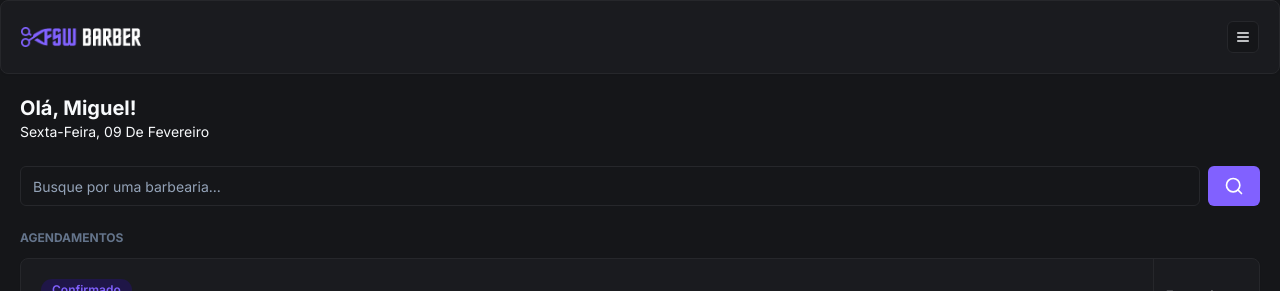
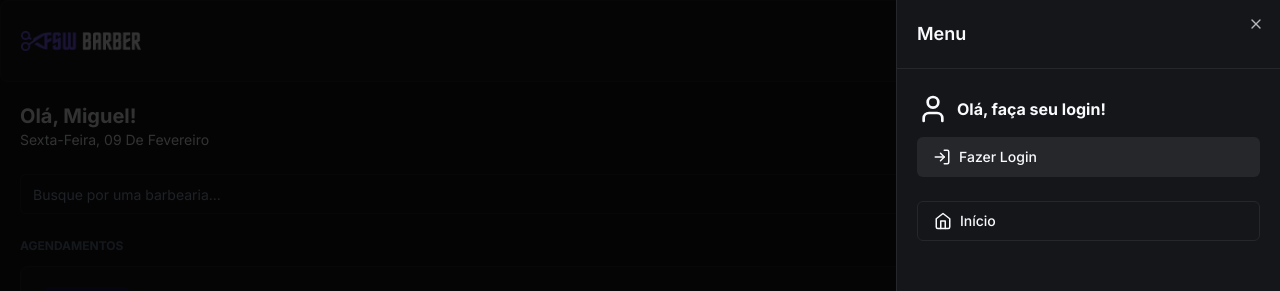
Before and after one commit to oMiguelwnl/Barber, a Next.js app: page / in a window 1280 px wide. Both pictures are taken after a click on the button 1243 px from the left and 37 px from the top of the page. Shown: the top 291 px of the page. Built offline with nearby package versions, Linux system fonts and the light colour scheme; no server answers; the database is empty.

Commit message:
feat: add signIn and signOut

```diff
--- a/app/_components/header.tsx
+++ b/app/_components/header.tsx
@@ -3,17 +3,99 @@
 import Image from "next/image";
 import { Card, CardContent } from "../components/ui/card";
 import { Button } from "../components/ui/button";
-import { MenuIcon } from "lucide-react";
+import {
+  CalendarIcon,
+  HomeIcon,
+  LogInIcon,
+  LogOutIcon,
+  MenuIcon,
+  UserIcon,
+} from "lucide-react";
+import {
+  Sheet,
+  SheetContent,
+  SheetHeader,
+  SheetTitle,
+  SheetTrigger,
+} from "../components/ui/sheet";
+import { signIn, signOut, useSession } from "next-auth/react";
+import { Avatar } from "../components/ui/avatar";
+import { AvatarImage } from "@radix-ui/react-avatar";
+import Link from "next/link";
 
 const Header = () => {
+  const { data, status } = useSession();
+
+  const handleLogoutClick = () => signOut();
+
+  const handleLoginClick = () => signIn("google");
+
   return (
     <Card>
       <CardContent className="p-5 justify-between items-center flex flex-row">
-        <Image src="/logo.png" alt="Logo image" height={18} width={120} />
+        <Image src="/logo.png" alt="FSW Barber" height={18} width={120} />
+        <Sheet>
+          <SheetTrigger asChild>
+            <Button variant="outline" size="icon">
+              <MenuIcon size={16} />
+            </Button>
+          </SheetTrigger>
 
-        <Button variant="outline" size="icon" className="h-8 w-8">
-          <MenuIcon size={16} />
-        </Button>
+          <SheetContent className="p-0">
+            <SheetHeader className="text-left border-b border-solid border-secondary p-5">
+              <SheetTitle>Menu</SheetTitle>
+            </SheetHeader>
+
+            {data?.user ? (
+              <div className="flex justify-between px-5 py-6 items-center">
+                <div className="flex items-center gap-3">
+                  <Avatar>
+                    <AvatarImage src={data.user?.image ?? ""} />
+                  </Avatar>
+
+                  <h2 className="font-bold">{data.user.name}</h2>
+                </div>
+
+                <Button variant="secondary" size="icon">
+                  <LogOutIcon onClick={handleLogoutClick} />
+                </Button>
+              </div>
+            ) : (
+              <div className="flex flex-col px-5 py-6 gap-3">
+                <div className="flex items-center gap-2">
+                  <UserIcon size={32} />
+                  <h2 className="font-bold">Olá, faça seu login!</h2>
+                </div>
+                <Button
+                  variant="secondary"
+                  className="w-full justify-start"
+                  onClick={handleLoginClick}
+                >
+                  <LogInIcon className="mr-2" size={18} />
+                  Fazer Login
+                </Button>
+              </div>
+            )}
+
+            <div className="flex flex-col gap-3 px-5">
+              <Button variant="outline" className="justify-start" asChild>
+                <Link href="/">
+                  <HomeIcon size={18} className="mr-2" />
+                  Início
+                </Link>
+              </Button>
+
+              {data?.user && (
+                <Button variant="outline" className="justify-start" asChild>
+                  <Link href="/bookings">
+                    <CalendarIcon size={18} className="mr-2" />
+                    Agendamentos
+                  </Link>
+                </Button>
+              )}
+            </div>
+          </SheetContent>
+        </Sheet>
       </CardContent>
     </Card>
   );
--- /dev/null
+++ b/app/components/ui/sheet.tsx
@@ -0,0 +1,140 @@
+"use client"
+
+import * as React from "react"
+import * as SheetPrimitive from "@radix-ui/react-dialog"
+import { cva, type VariantProps } from "class-variance-authority"
+import { X } from "lucide-react"
+
+import { cn } from "@/app/_lib/utils"
+
+const Sheet = SheetPrimitive.Root
+
+const SheetTrigger = SheetPrimitive.Trigger
+
+const SheetClose = SheetPrimitive.Close
+
+const SheetPortal = SheetPrimitive.Portal
+
+const SheetOverlay = React.forwardRef<
+  React.ElementRef<typeof SheetPrimitive.Overlay>,
+  React.ComponentPropsWithoutRef<typeof SheetPrimitive.Overlay>
+>(({ className, ...props }, ref) => (
+  <SheetPrimitive.Overlay
+    className={cn(
+      "fixed inset-0 z-50 bg-black/80  data-[state=open]:animate-in data-[state=closed]:animate-out data-[state=closed]:fade-out-0 data-[state=open]:fade-in-0",
+      className
+    )}
+    {...props}
+    ref={ref}
+  />
+))
+SheetOverlay.displayName = SheetPrimitive.Overlay.displayName
+
+const sheetVariants = cva(
+  "fixed z-50 gap-4 bg-background p-6 shadow-lg transition ease-in-out data-[state=open]:animate-in data-[state=closed]:animate-out data-[state=closed]:duration-300 data-[state=open]:duration-500",
+  {
+    variants: {
+      side: {
+        top: "inset-x-0 top-0 border-b data-[state=closed]:slide-out-to-top data-[state=open]:slide-in-from-top",
+        bottom:
+          "inset-x-0 bottom-0 border-t data-[state=closed]:slide-out-to-bottom data-[state=open]:slide-in-from-bottom",
+        left: "inset-y-0 left-0 h-full w-3/4 border-r data-[state=closed]:slide-out-to-left data-[state=open]:slide-in-from-left sm:max-w-sm",
+        right:
+          "inset-y-0 right-0 h-full w-3/4  border-l data-[state=closed]:slide-out-to-right data-[state=open]:slide-in-from-right sm:max-w-sm",
+      },
+    },
+    defaultVariants: {
+      side: "right",
+    },
+  }
+)
+
+interface SheetContentProps
+  extends React.ComponentPropsWithoutRef<typeof SheetPrimitive.Content>,
+    VariantProps<typeof sheetVariants> {}
+
+const SheetContent = React.forwardRef<
+  React.ElementRef<typeof SheetPrimitive.Content>,
+  SheetContentProps
+>(({ side = "right", className, children, ...props }, ref) => (
+  <SheetPortal>
+    <SheetOverlay />
+    <SheetPrimitive.Content
+      ref={ref}
+      className={cn(sheetVariants({ side }), className)}
+      {...props}
+    >
+      {children}
+      <SheetPrimitive.Close className="absolute right-4 top-4 rounded-sm opacity-70 ring-offset-background transition-opacity hover:opacity-100 focus:outline-none focus:ring-2 focus:ring-ring focus:ring-offset-2 disabled:pointer-events-none data-[state=open]:bg-secondary">
+        <X className="h-4 w-4" />
+        <span className="sr-only">Close</span>
+      </SheetPrimitive.Close>
+    </SheetPrimitive.Content>
+  </SheetPortal>
+))
+SheetContent.displayName = SheetPrimitive.Content.displayName
+
+const SheetHeader = ({
+  className,
+  ...props
+}: React.HTMLAttributes<HTMLDivElement>) => (
+  <div
+    className={cn(
+      "flex flex-col space-y-2 text-center sm:text-left",
+      className
+    )}
+    {...props}
+  />
+)
+SheetHeader.displayName = "SheetHeader"
+
+const SheetFooter = ({
+  className,
+  ...props
+}: React.HTMLAttributes<HTMLDivElement>) => (
+  <div
+    className={cn(
+      "flex flex-col-reverse sm:flex-row sm:justify-end sm:space-x-2",
+      className
+    )}
+    {...props}
+  />
+)
+SheetFooter.displayName = "SheetFooter"
+
+const SheetTitle = React.forwardRef<
+  React.ElementRef<typeof SheetPrimitive.Title>,
+  React.ComponentPropsWithoutRef<typeof SheetPrimitive.Title>
+>(({ className, ...props }, ref) => (
+  <SheetPrimitive.Title
+    ref={ref}
+    className={cn("text-lg font-semibold text-foreground", className)}
+    {...props}
+  />
+))
+SheetTitle.displayName = SheetPrimitive.Title.displayName
+
+const SheetDescription = React.forwardRef<
+  React.ElementRef<typeof SheetPrimitive.Description>,
+  React.ComponentPropsWithoutRef<typeof SheetPrimitive.Description>
+>(({ className, ...props }, ref) => (
+  <SheetPrimitive.Description
+    ref={ref}
+    className={cn("text-sm text-muted-foreground", className)}
+    {...props}
+  />
+))
+SheetDescription.displayName = SheetPrimitive.Description.displayName
+
+export {
+  Sheet,
+  SheetPortal,
+  SheetOverlay,
+  SheetTrigger,
+  SheetClose,
+  SheetContent,
+  SheetHeader,
+  SheetFooter,
+  SheetTitle,
+  SheetDescription,
+}
--- a/package.json
+++ b/package.json
@@ -15,6 +15,7 @@
     "@auth/prisma-adapter": "^1.3.3",
     "@prisma/client": "^5.9.1",
     "@radix-ui/react-avatar": "^1.0.4",
+    "@radix-ui/react-dialog": "^1.0.5",
     "@radix-ui/react-slot": "^1.0.2",
     "class-variance-authority": "^0.7.0",
     "clsx": "^2.1.0",
```
Also changed, not shown: 1 other file (tests, documents, lock files or other folders).
